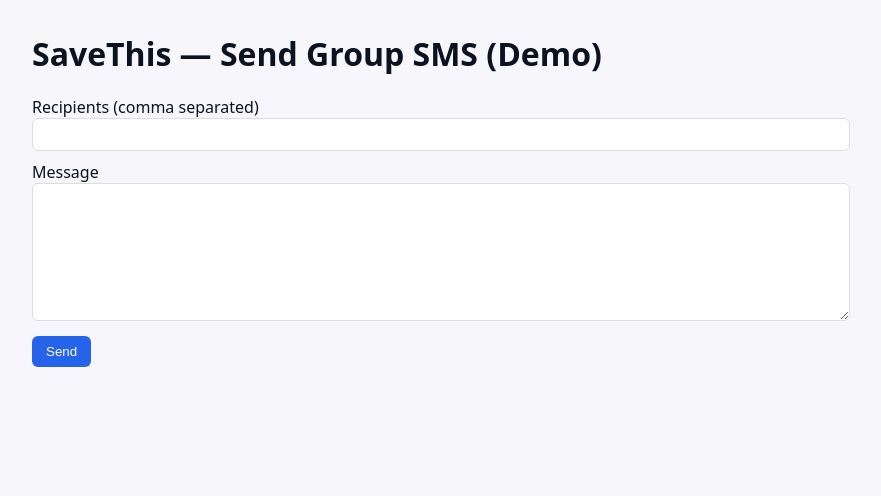
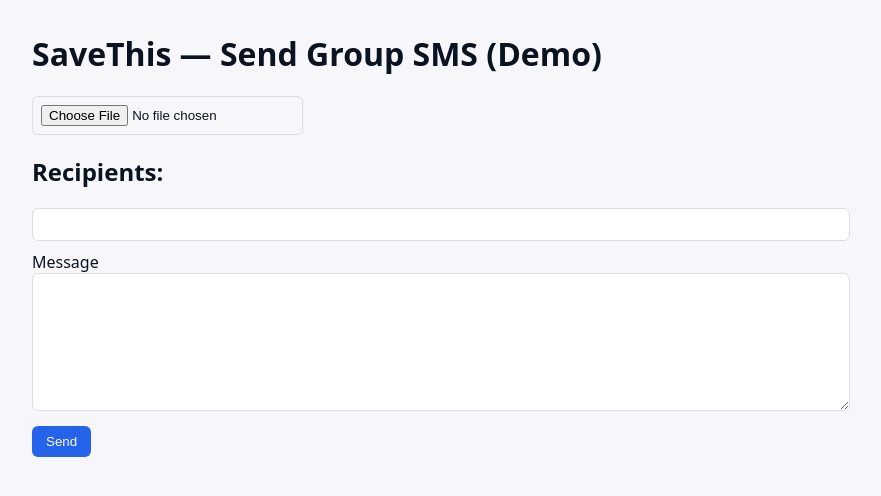
Before and after one commit to artemisBI/SlideSMS, a React (Vite) app in the folder frontend/: page / in a window 1280 px wide. Shown: the top 496 px of the page, without its empty margins (208-1089 px from the left). Built offline with nearby package versions, Linux system fonts and the light colour scheme.

Commit message:
basic file reader functionality

```diff
--- a/frontend/src/App.jsx
+++ b/frontend/src/App.jsx
@@ -1,4 +1,5 @@
 import React, { useState } from "react";
+import ExcelReader from "./ExcelReader";
 
 export default function App() {
   const [messageBody, setMessageBody] = useState("");
@@ -45,21 +46,18 @@
 
     const data = await Promise.all(resList.map((res) => res.json()));
     setResult(data);
+
+    // clean up the form after sending
+    setMessageBody("");
+    setRecipients("");
   }
 
   return (
     <div style={{ maxWidth: 800, margin: "2rem auto", fontFamily: "system-ui,Segoe UI" }}>
       <h1>SaveThis — Send Group SMS (Demo)</h1>
       <form onSubmit={send}>
-        <div>
-          <label>Recipients (comma separated)</label>
-          <br />
-          <input
-            value={recipients}
-            onChange={(e) => setRecipients(e.target.value)}
-            style={{ width: "100%" }}
-          />
-        </div>
+        {/* pass a prop to reset file after result is obtained, for now may just have to refresh the page */}
+        <ExcelReader recipients={recipients} setRecipients={setRecipients} />
         <div style={{ marginTop: 10 }}>
           <label>Message</label>
           <br />
@@ -70,7 +68,9 @@
           />
         </div>
         <div style={{ marginTop: 10 }}>
-          <button type="submit">Send</button>
+          <button type="submit" disabled={recipients.length === 0}>
+            Send
+          </button>
         </div>
       </form>
       {result && <pre style={{ marginTop: 20 }}>{JSON.stringify(result, null, 2)}</pre>}
--- /dev/null
+++ b/frontend/src/ExcelReader.jsx
@@ -0,0 +1,58 @@
+import React, { useEffect, useState } from "react";
+import * as XLSX from "xlsx";
+
+const ExcelReader = ({ recipients, setRecipients }) => {
+  const [file, setFile] = useState(null);
+
+  const handleFileUpload = (event) => {
+    setFile(event.target.files[0]);
+
+    if (file) {
+      const reader = new FileReader();
+
+      reader.onload = (e) => {
+        const data = new Uint8Array(e.target.result);
+        const workbook = XLSX.read(data, { type: "array" });
+
+        // Assuming the phone numbers are in the first sheet
+        const sheetName = workbook.SheetNames[0];
+        const worksheet = workbook.Sheets[sheetName];
+
+        // Convert sheet data to JSON
+        const jsonData = XLSX.utils.sheet_to_json(worksheet, { header: 1 });
+
+        // Extract phone numbers from the JSON data
+        // This example assumes phone numbers are in the second column (index 1)
+        // Adjust the index based on your Excel file's structure
+        const extractedNumbers = jsonData
+          .map((row, index) => {
+            if (index !== 0) {
+              return row[1];
+            }
+          })
+          .filter(Boolean); // Filter out empty or undefined values
+
+        setRecipients(extractedNumbers.join(", "));
+        setFile(null);
+      };
+
+      reader.readAsArrayBuffer(file);
+    }
+  };
+
+  return (
+    <div>
+      <input type="file" accept=".xls,.xlsx" onChange={handleFileUpload} />
+      <div>
+        <h2>Recipients:</h2>
+        <input
+          value={recipients}
+          onChange={(e) => setRecipients(e.target.value)}
+          style={{ width: "100%" }}
+        />
+      </div>
+    </div>
+  );
+};
+
+export default ExcelReader;
```
Also changed, not shown: 1 other file (tests, documents, lock files or other folders).
